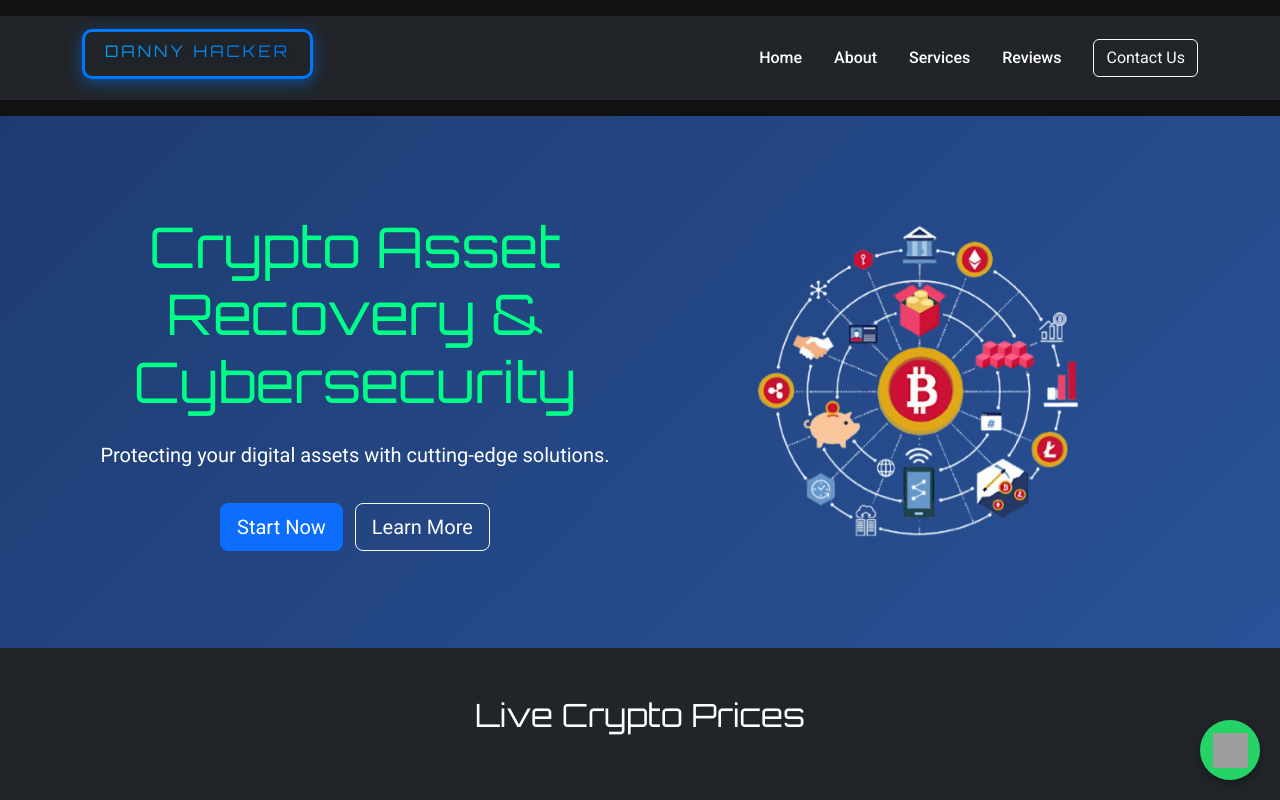
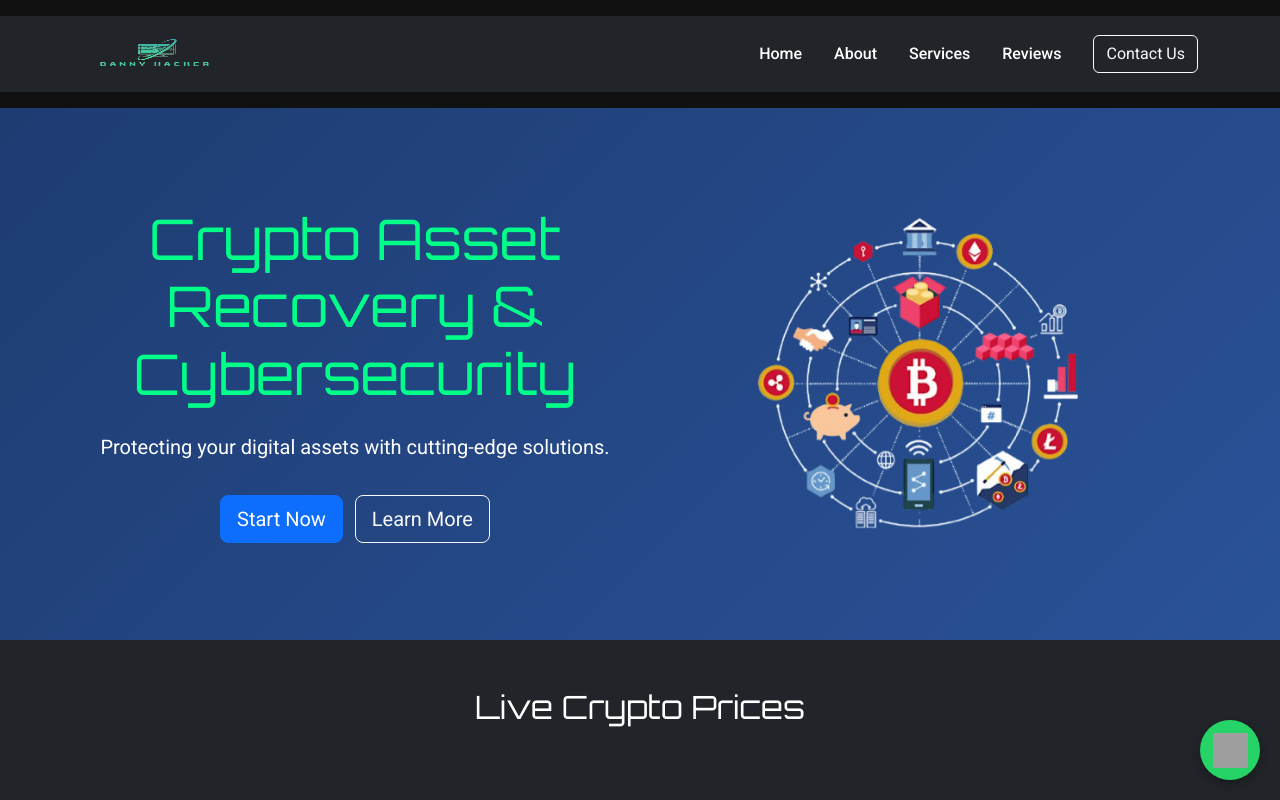
Before and after one commit to Anita9771/danny-web, a plain HTML site: page index.html in a window 1280 px wide. Shown: the top 800 px of the page. Drawn offline with nearby package versions, Linux system fonts and the light colour scheme; no server answers; grey boxes are pictures that could not be loaded.

Commit message:
logo changed

```diff
--- a/index.html
+++ b/index.html
@@ -43,8 +43,8 @@
         <nav class="navbar navbar-expand-lg navbar-dark bg-dark">
             <div class="container">
                 <a class="navbar-brand" href="index.html">
-                    <!-- <img src="images/Security-Logo.jpg" alt="Danny Hacker Logo" class="logo"> -->
-                    <h6 class="logo">Danny Hacker</h6>
+                    <img src="images/danny-logo.png" alt="Danny Hacker Logo" class="logo">
+                    <!-- <h6 class="logo">Danny Hacker</h6> -->
                 </a>
                 <button class="navbar-toggler" type="button" data-bs-toggle="collapse" data-bs-target="#navbarNav"
                     aria-controls="navbarNav" aria-expanded="false" aria-label="Toggle navigation">
--- a/style.css
+++ b/style.css
@@ -1,24 +1,23 @@
-.logo {
-    font-family: 'Orbitron', sans-serif;
-    font-size: 1rem;
-    font-weight: 200;
-    text-transform: uppercase;
-    background: linear-gradient(90deg, #00aaff, #0077ff);
-    -webkit-background-clip: text;
-    color: transparent;
-    text-shadow: 4px 4px 10px rgba(0, 0, 0, 0.3);
-    letter-spacing: 3px;
-    display: inline-block;
-    padding: 10px 20px;
-    border: 3px solid #0077ff;
-    border-radius: 10px;
-    box-shadow: 0 4px 15px rgba(0, 119, 255, 0.5);
-    transition: all 0.3s ease-in-out;
+.navbar-brand .logo {
+    width: 150px; /* Default size */
+    height: 100%;
+    transition: transform 0.3s ease-in-out; /* Add hover effect */
 }
 
-.logo:hover {
-    transform: scale(1.1);
-    box-shadow: 0 6px 20px rgba(0, 170, 255, 0.7);
+.navbar-brand .logo:hover {
+    transform: scale(1.1); /* Slightly enlarge on hover */
+}
+
+@media (max-width: 768px) {
+    .navbar-brand .logo {
+        width: 120px; /* Smaller size for tablets */
+    }
+}
+
+@media (max-width: 576px) {
+    .navbar-brand .logo {
+        width: 100px; /* Smaller size for mobile */
+    }
 }
 
 /* Reviews Section */
@@ -54,6 +53,22 @@
 }
 
 /* WhatsApp Chat Icon */
+/* .whatsapp-button {
+    position: fixed;
+    bottom: 20px;
+    right: 20px;
+    background-color: #25D366;
+    width: 60px;
+    height: 60px;
+    border-radius: 50%;
+    display: flex;
+    justify-content: center;
+    align-items: center;
+    box-shadow: 0 4px 10px rgba(0, 0, 0, 0.3);
+    cursor: pointer;
+    transition: transform 0.3s ease-in-out;
+} */
+
 .whatsapp-button {
     position: fixed;
     bottom: 20px;
@@ -68,6 +83,7 @@
     box-shadow: 0 4px 10px rgba(0, 0, 0, 0.3);
     cursor: pointer;
     transition: transform 0.3s ease-in-out;
+    z-index: 1000;
 }
 
 .whatsapp-button:hover {
```
Also changed, not shown: about.html (+2 -2 lines), contact.html (+2 -2 lines), reviews.html (+2 -2 lines), services.html (+2 -2 lines), images/danny-logo.png (added).
